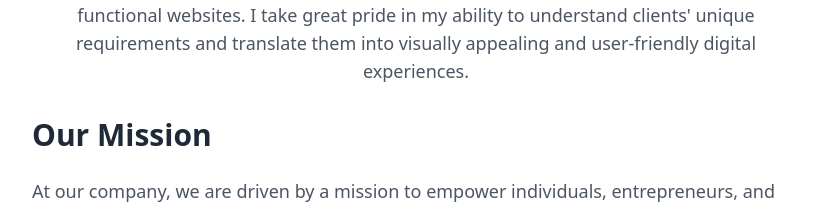
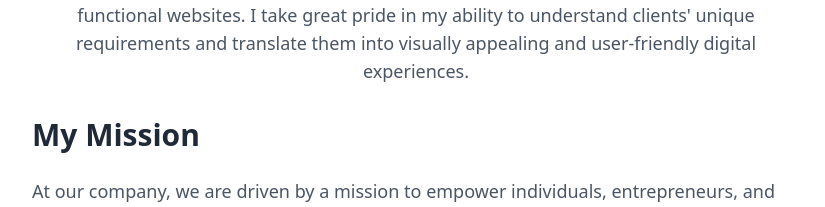
Before and after one commit to Qasimsaifi/portfolio, a Next.js app: page /about in a window 1280 px wide. Shown: the part 945-1152 px from the top of the page, without its empty margins (224-1049 px from the left). Built offline with nearby package versions, Linux system fonts and the light colour scheme.

Commit message:
one more change

```diff
--- a/src/pages/about.jsx
+++ b/src/pages/about.jsx
@@ -34,7 +34,7 @@ const About = () => {
               Over the years, I have had the privilege of working on diverse projects, ranging from personal blogs to e-commerce platforms. Each project has provided me with invaluable experience and reinforced my belief in the transformative power of well-designed and functional websites. I take great pride in my ability to understand clients' unique requirements and translate them into visually appealing and user-friendly digital experiences.
             </p>
             <h2 className="text-2xl md:text-3xl font-bold dark:text-white text-gray-800 mb-6">
-              Our Mission
+              My Mission
             </h2>
             <p className="text-gray-600 dark:text-white text-lg mb-8">
               At our company, we are driven by a mission to empower individuals, entrepreneurs, and businesses to establish a remarkable online presence. We believe that every idea, no matter how big or small, deserves a platform to thrive. Our goal is to provide comprehensive web development services that are accessible, affordable, and tailored to our clients' unique needs.
```
